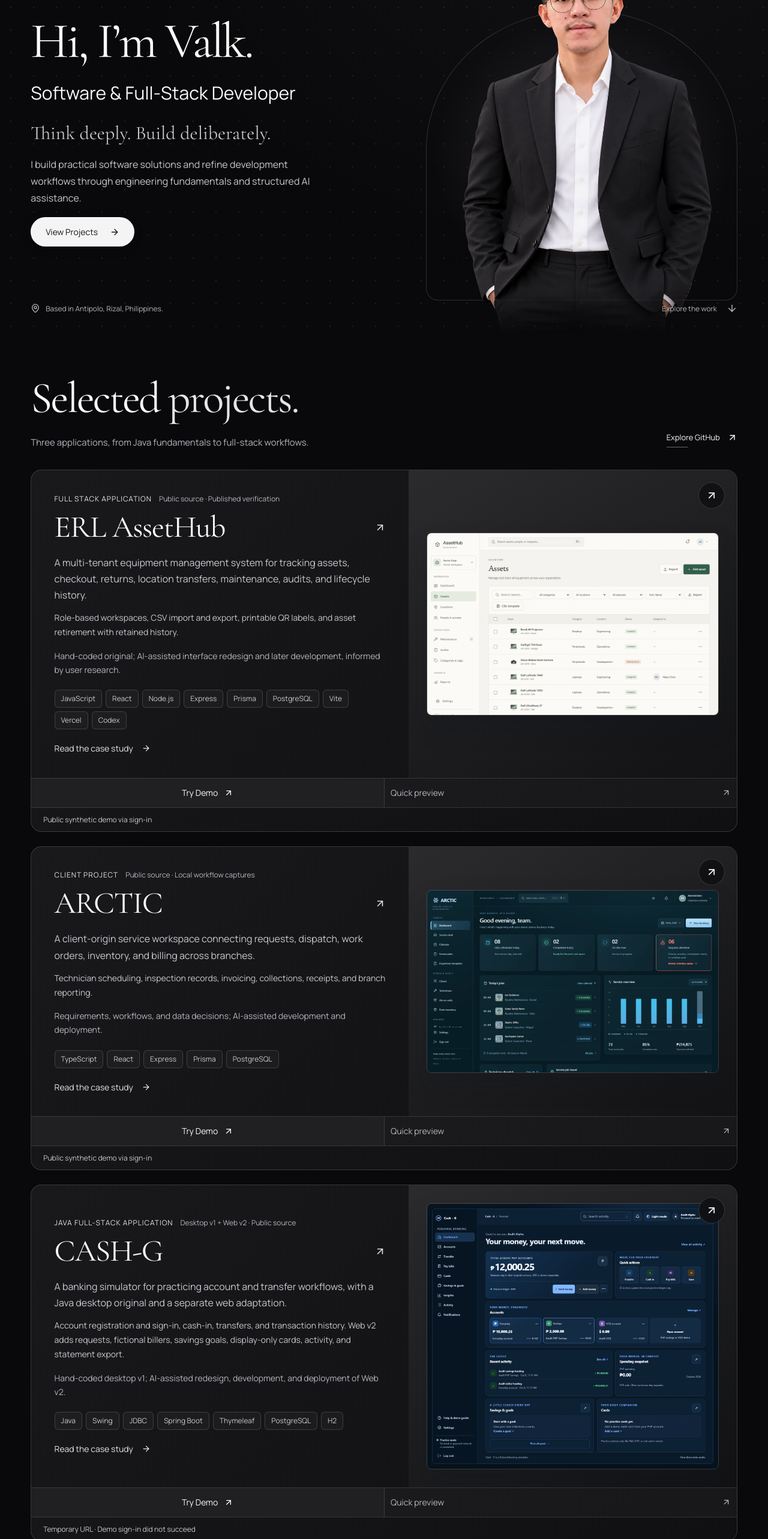
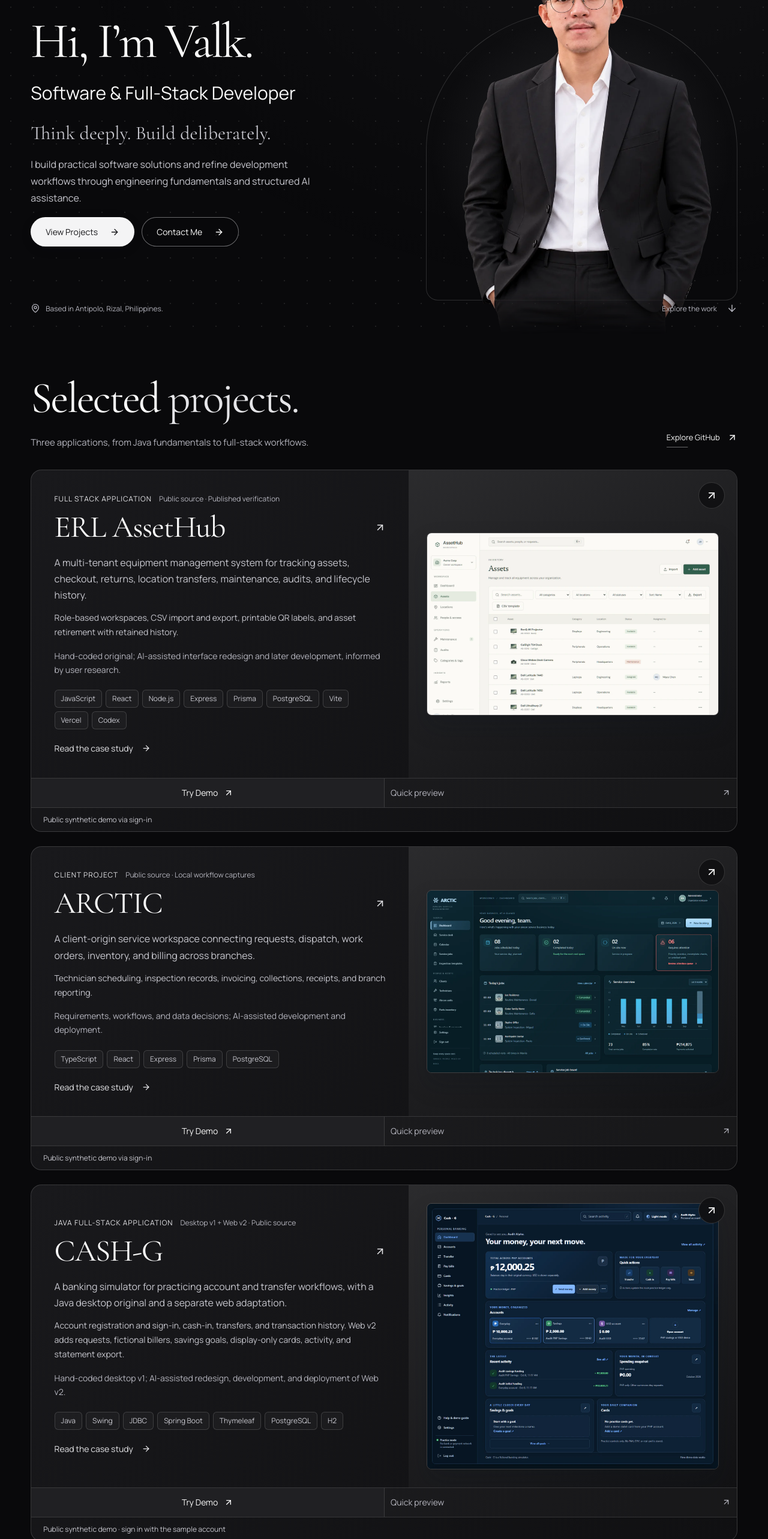
Before and after one commit to vmargin/vmargin.github.io, a React (Vite) app: page / in a window 1280 px wide. Shown: the part 234-2800 px from the top of the page at 60% size. Built offline with nearby package versions, Linux system fonts and the light colour scheme.

Commit message:
Update CASH-G demo link and add hero contact action

```diff
--- a/scripts/verify-latest-updates.mjs
+++ b/scripts/verify-latest-updates.mjs
@@ -16,7 +16,7 @@ const about = [
 const urls = {
   "ERL AssetHub": "https://erlassethub.vercel.app/",
   ARCTIC: "https://arcticaircon.vercel.app/",
-  "CASH-G": "https://banking-app-v2.onrender.com/",
+  "CASH-G": "https://cashg.onrender.com/",
 };
 await mkdir(evidence, { recursive: true });
 const browser = await chromium.launch({ headless: true, channel: "chromium" });
@@ -40,6 +40,9 @@ try {
         "Think deeply. Build deliberately.",
       );
       await expect(page.locator(".hero-description")).toHaveText(description);
+      await expect(
+        page.getByRole("link", { name: "Contact Me", exact: true }),
+      ).toHaveAttribute("href", "#contact");
       await expect(page.locator(".hero .location")).toHaveText(
         "Based in Antipolo, Rizal, Philippines.",
       );
--- a/src/App.tsx
+++ b/src/App.tsx
@@ -337,6 +337,9 @@ export default function PortfolioHome() {
               <p className="hero-description">{site.heroDescription}</p>
               <div className="button-row">
                 <Action href="#projects">View Projects</Action>
+                <Action href="#contact" secondary>
+                  Contact Me
+                </Action>
               </div>
             </div>
             <figure className="hero-portrait">
--- a/src/data/portfolio.json
+++ b/src/data/portfolio.json
@@ -504,7 +504,7 @@
       "statusText": "Desktop v1 + Web v2 · Public source",
       "href": "/projects/cash-g/",
       "sourceUrl": "https://github.com/vmargin/banking-app",
-      "applicationUrl": "https://banking-app-v2.onrender.com/",
+      "applicationUrl": "https://cashg.onrender.com/",
       "cover": "/images/projects/cash-g-web-v2-dashboard.webp",
       "gallery": [
         {
@@ -611,14 +611,14 @@
       "verificationSummary": "The desktop README reports 32 tests with no failures, including six database tests skipped when the database is unavailable. Web v2 has a separate published H2 demo and verification record. These are author-published project records; their suites are not rerun for this portfolio update.",
       "verificationUrl": "https://github.com/vmargin/banking-app#status",
       "portfolioCheck": "Web v2 captures come from the local H2 demo on October 8, 2026. They show a synthetic transfer workflow; they do not establish desktop UI behavior or database atomicity.",
-      "applicationNote": "Opens Web v2 at its temporary URL. On October 21, 2026, the publicly listed practice credentials returned ‘Unable to sign in.’ Screenshots and source remain available; the backend cause is unverified.",
+      "applicationNote": "Opens the public synthetic Web v2 demo. Select Try the demo on the sign-in page to enter the sample account.",
       "limitations": [
         "CASH-G is a learning simulator, not a bank or payment service; use synthetic information only.",
         "No authentic desktop v1 application screenshot was available for this update."
       ],
       "nextProjectId": "assethub",
       "previewNote": "Pictured: Web v2, local H2 practice demo with synthetic accounts.",
-      "demoAccess": "Temporary URL · Demo sign-in did not succeed",
+      "demoAccess": "Public synthetic demo · sign in with the sample account",
       "cardFeatures": "Account registration and sign-in, cash-in, transfers, and transaction history. Web v2 adds requests, fictional billers, savings goals, display-only cards, activity, and statement export."
     }
   ],
```
